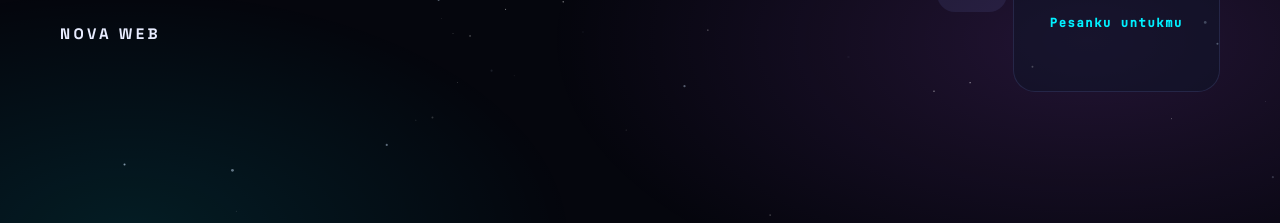
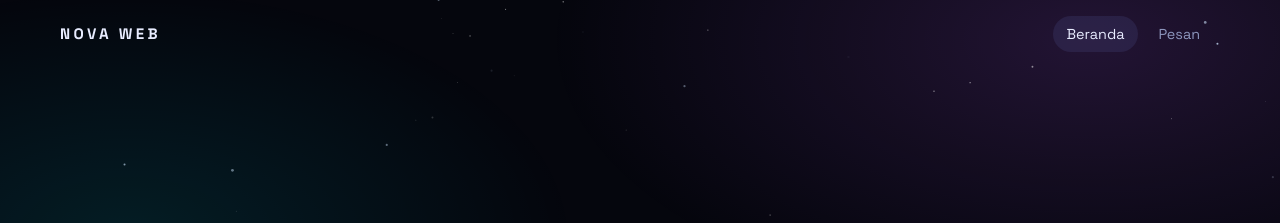
Before and after one commit to rahman6780/Nova-web, a plain HTML site: page index.html in a window 1280 px wide. Shown: the top 223 px of the page. Drawn offline with Linux system fonts and the light colour scheme.

Commit message:
update index.html

```diff
--- a/index.html
+++ b/index.html
@@ -49,14 +49,7 @@ body::before {
     radial-gradient(50% 45% at 10% 30%, rgba(0, 240, 255, .10), transparent 70%),
     radial-gradient(60% 50% at 70% 100%, rgba(67, 139, 255, .12), transparent 70%);
 }
-#stars {
-  position: fixed;
-  inset: 0;
-  width: 100%;
-  height: 100%;
-  z-index: -1;
-  pointer-events: none;
-}
+#stars { position: fixed; inset: 0; width: 100%; height: 100%; z-index: -1; }
 
 a { color: inherit; text-decoration: none; }
 a:focus-visible { outline: 2px solid var(--cyan); outline-offset: 4px; border-radius: 6px; }
@@ -344,8 +337,7 @@ blockquote {
       <ul class="nav-links">
         <li><a href="#home">Beranda</a></li>
         <li><a href="#pesanku-untukmu">Pesan</a></li>
-        <div class="about-updates" id="pesanku-untukmu">
-          <h3>Pesanku untukmu</h3>
+        <div
       </ul>
     </nav>
   </header>
@@ -437,11 +429,11 @@ blockquote {
     </section>
   </main>
 
-  <footer class="footer" id="lab">
+  <footer class="footer">
     <div class="footer-logo">✧ NOVA WEB</div>
     <p>— Developer Rahman —</p>
     <span>sesuatu yang tak sempurna</span>
-  </>
+  </footer>
 
   <script>
 
@@ -478,7 +470,7 @@ const spy = new IntersectionObserver((entries) => {
     links.forEach((a) => a.classList.toggle("active", a.getAttribute("href") === "#" + e.target.id));
   });
 }, { rootMargin: "-45% 0px -50% 0px" });
-["home", "pesanku-untukmu", "lab"].forEach((id) => {
+["home", "projects", "about-interests", "lab"].forEach((id) => {
   const el = document.getElementById(id);
   if (el) spy.observe(el);
 });
```
